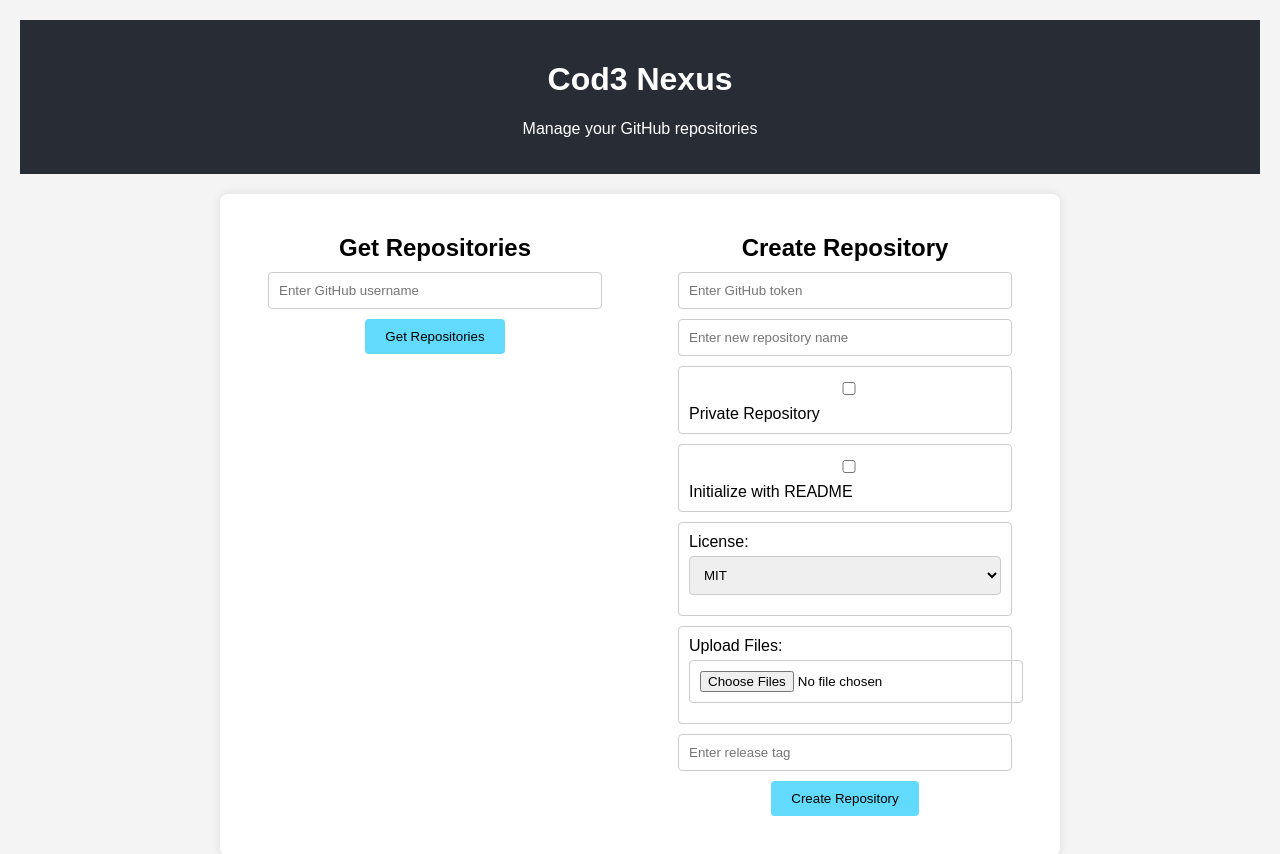
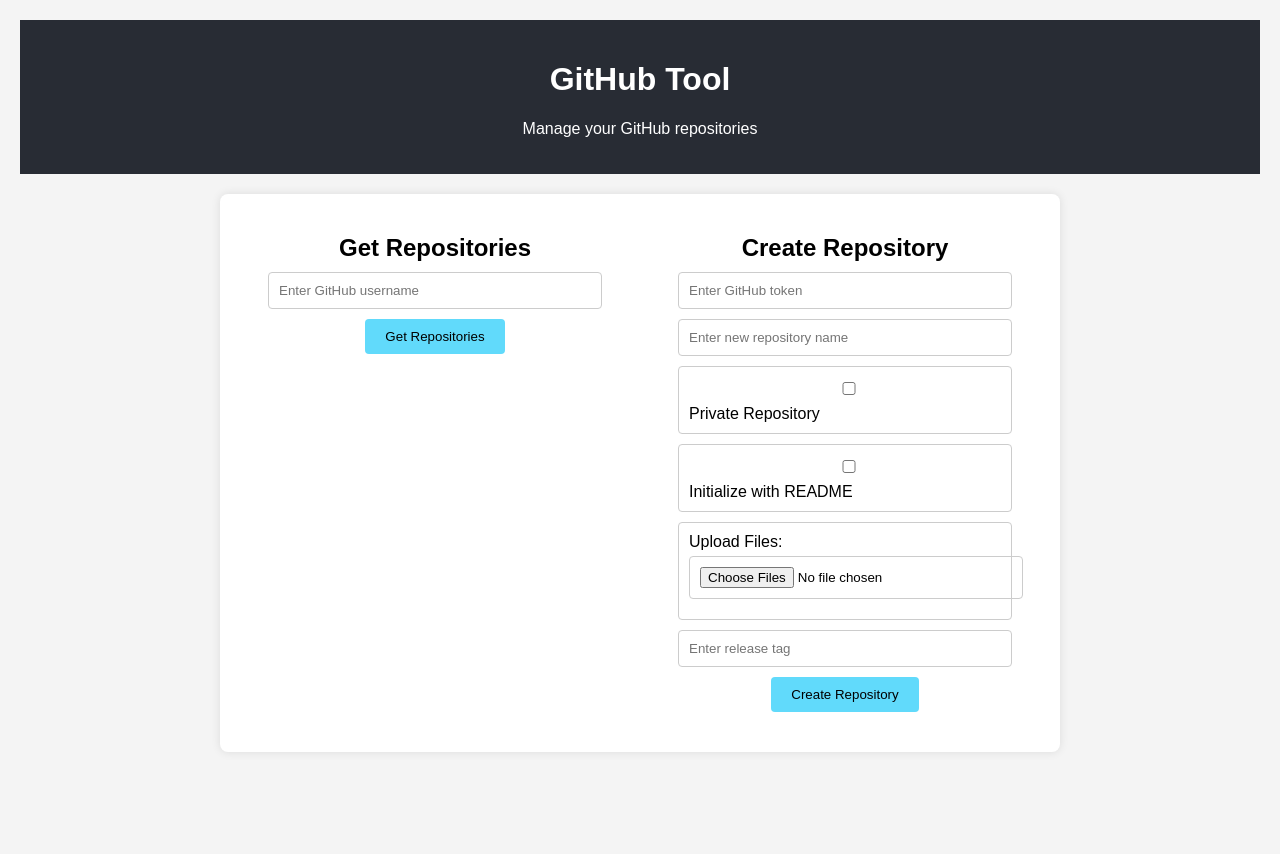
Before and after one commit to jafferkimitei/code-nexus, a React (Create React App) app: page / in a window 1280 px wide. Shown: the top 854 px of the page. After the commit the page ends 800 px from the top, so only its background shows below. Built offline with nearby package versions, Linux system fonts and the light colour scheme.

Commit message:
functionality and logic

```diff
--- a/src/App.js
+++ b/src/App.js
@@ -6,7 +6,6 @@ function App() {
   const [token, setToken] = useState('');
   const [repoName, setRepoName] = useState('');
   const [isPrivate, setIsPrivate] = useState(false);
-  const [license, setLicense] = useState('MIT');
   const [includeReadme, setIncludeReadme] = useState(false);
   const [files, setFiles] = useState([]);
   const [releaseTag, setReleaseTag] = useState('');
@@ -79,7 +78,6 @@ function App() {
         body: JSON.stringify({
           name: repoName,
           private: isPrivate,
-          license_template: license,
           auto_init: includeReadme
         })
       });
@@ -194,7 +192,7 @@ function App() {
   return (
     <div className="App">
       <header className="App-header">
-        <h1>Cod3 Nexus</h1>
+        <h1>GitHub Tool</h1>
         <p>Manage your GitHub repositories</p>
       </header>
       <main>
@@ -245,16 +243,6 @@ function App() {
               Initialize with README
             </label>
             <label>
-              License:
-              <select name="license" value={license} onChange={handleInputChange}>
-                <option value="MIT">MIT</option>
-                <option value="Apache-2.0">Apache 2.0</option>
-                <option value="GPL-3.0">GPL 3.0</option>
-                <option value="BSD-2-Clause">BSD 2-Clause</option>
-                <option value="BSD-3-Clause">BSD 3-Clause</option>
-              </select>
-            </label>
-            <label>
               Upload Files:
               <input
                 type="file"
@@ -294,7 +282,6 @@ function App() {
             <p><strong>Name:</strong> {userStats.name}</p>
             <p><strong>Public Repositories:</strong> {userStats.public_repos}</p>
             <p><strong>Followers:</strong> {userStats.followers}</p>
-            <p><strong>Followers:</strong> {userStats.followers}</p>
             <p><strong>Following:</strong> {userStats.following}</p>
             <p><strong>Location:</strong> {userStats.location}</p>
           </div>
@@ -318,4 +305,4 @@ function App() {
   );
 }
 
-export default App;
+export default App
```
